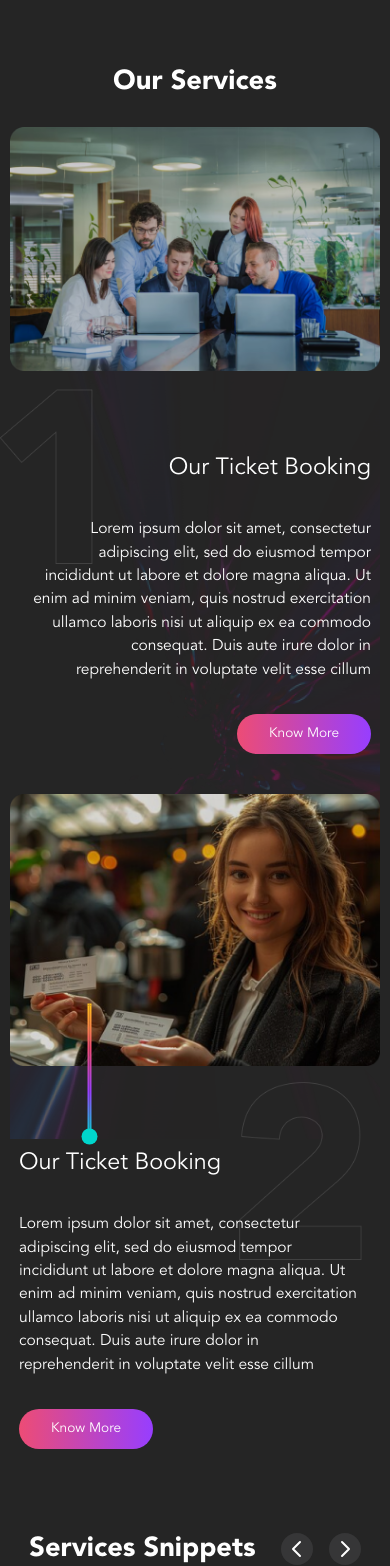
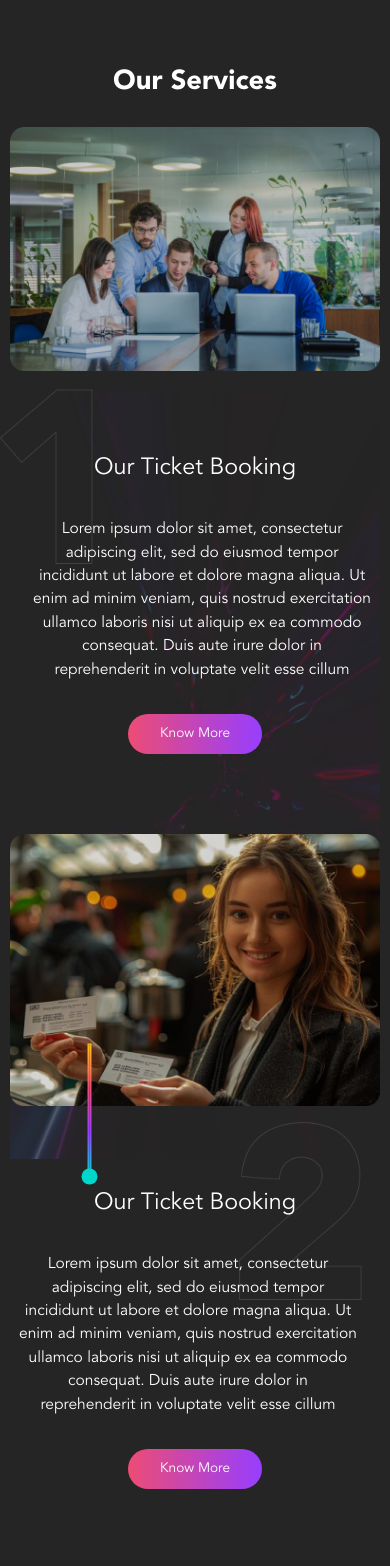
Before and after one commit to sanki92/Kicket, a React (Create React App) app: page / in a window 390 px wide. Shown: the part 802-2368 px from the top of the page. Built offline with nearby package versions, Linux system fonts and the light colour scheme; no server answers.

Commit message:
feat: add responsiveness for other sizes

```diff
--- a/src/pages/LandingPage.js
+++ b/src/pages/LandingPage.js
@@ -118,12 +118,12 @@ const LandingPage = () => {
       {/* Our services */}
       <div
         style={{ backgroundImage: `url(${serviceBg})` }}
-        className="w-[85%] text-white mx-auto block relative z-20 mt-[8rem] smM:mt-[4rem] bg-[center] bg-no-repeat mgM:w-[95%]"
+        className="w-[85%] lgM:w-[90%] text-white mx-auto block relative z-20 mt-[8rem] smM:mt-[4rem] bg-[center] bg-no-repeat mgM:w-[95%]"
       >
         <h1 className=" text-[45px] font-[750] mb-12 smM:text-center smM:mb-6 smM:text-[7vw] smM:whitespace-nowrap">
           Our Services
         </h1>
-        <div className="flex mgM:flex-col justify-between items-center">
+        <div className="flex mgM:flex-col justify-between items-center lgM:mb-[5rem]">
           <img src={ourService1} className="z-10 smM:hidden" />
           <img src={ourService1phone} className="z-10 hidden smM:block" />
 
@@ -136,17 +136,17 @@ const LandingPage = () => {
               src={serviceVector1}
               className="absolute -left-10 -top-20 w-[50%] z-10 smM:w-[40%] smM:top-0"
             />
-            <h1 className="text-[35px] font-normal smM:text-[6vw] smM:whitespace-nowrap smM:mt-[5rem]">
+            <h1 className="text-[35px] font-normal smM:text-[6vw] mgM:mx-auto mgM:mt-5 smM:whitespace-nowrap smM:mt-[5rem]">
               Our Ticket Booking
             </h1>
-            <p className="w-[96%] text-right text-xl leading-[35px] smM:text-[4vw] smM:leading-[6vw]">
+            <p className="w-[96%] text-right text-xl mgM:text-center lgM:text-[2vw] lgM:leading-[3vw] leading-[35px] smM:text-[4vw] smM:leading-[6vw]">
               Lorem ipsum dolor sit amet, consectetur adipiscing elit, sed do
               eiusmod tempor incididunt ut labore et dolore magna aliqua. Ut
               enim ad minim veniam, quis nostrud exercitation ullamco laboris
               nisi ut aliquip ex ea commodo consequat. Duis aute irure dolor in
               reprehenderit in voluptate velit esse cillum{" "}
             </p>
-            <button className="  smM:py-2 smM:px-[2rem] smM:text-[3.5vw] smM:leading-[6vw] py-4 px-[3rem] rounded-[50px] text-xl bg-gradient-to-r from-[#ED4C75] to-[#973EFF] text-white">
+            <button className="  smM:py-2 smM:px-[2rem] smM:text-[3.5vw] mgM:text-[2vw] mgM:px-[1.8rem] mgM:py-2 mgM:mx-auto smM:leading-[6vw] py-4 px-[3rem] rounded-[50px] text-xl bg-gradient-to-r from-[#ED4C75] to-[#973EFF] text-white">
               Know More
             </button>
           </div>
@@ -164,17 +164,17 @@ const LandingPage = () => {
               src={serviceVector2}
               className="absolute smM:right-0 smM:w-[40%] smM:top-0 -right-10 -top-20 w-[50%] z-0"
             />
-            <h1 className="text-[35px] font-normal  smM:text-[6vw] smM:whitespace-nowrap smM:mt-[5rem]">
+            <h1 className="text-[35px] font-normal  mgM:mx-auto mgM:mt-5 smM:text-[6vw] smM:whitespace-nowrap smM:mt-[5rem]">
               Our Ticket Booking
             </h1>
-            <p className="w-[96%] text-left text-xl leading-[35px]  smM:text-[4vw] smM:leading-[6vw]">
+            <p className="w-[96%] text-left text-xl  mgM:text-center  lgM:text-[2vw] lgM:leading-[3vw] leading-[35px]  smM:text-[4vw] smM:leading-[6vw]">
               Lorem ipsum dolor sit amet, consectetur adipiscing elit, sed do
               eiusmod tempor incididunt ut labore et dolore magna aliqua. Ut
               enim ad minim veniam, quis nostrud exercitation ullamco laboris
               nisi ut aliquip ex ea commodo consequat. Duis aute irure dolor in
               reprehenderit in voluptate velit esse cillum{" "}
             </p>
-            <button className=" smM:py-2 smM:px-[2rem] smM:text-[3.5vw] smM:leading-[6vw] py-4 px-[3rem] rounded-[50px] text-xl bg-gradient-to-r from-[#ED4C75] to-[#973EFF] text-white">
+            <button className=" smM:py-2 smM:px-[2rem] smM:text-[3.5vw] mgM:text-[2vw] mgM:px-[1.8rem] mgM:py-2 mgM:mx-auto smM:leading-[6vw] py-4 px-[3rem] rounded-[50px] text-xl bg-gradient-to-r from-[#ED4C75] to-[#973EFF] text-white">
               Know More
             </button>
           </div>
--- a/src/pages/Service1.js
+++ b/src/pages/Service1.js
@@ -29,12 +29,12 @@ const Service1 = () => {
         <h1 className="text-[#FFC019] font-[750] text-[45px]">Service 1</h1>
         <div className="w-full h-[10rem] bg-gradient-to-b from-black/0 to-[#252525]/100 absolute bottom-0"></div>
       </div>
-      <div className=" flex smM:flex-col text-white text-[20px] w-[85%] mx-auto gap-x-14 mt-14">
-        <img src={aboutImg} className="smM:hidden" />
+      <div className=" flex lgM:flex-col lgM:items-center text-white text-[20px] w-[85%] mx-auto gap-x-14 mt-14">
+        <img src={aboutImg} className="smM:hidden w-[30rem]" />
         <img src={ourService1phone} className="z-10 hidden smM:block" />
 
         <div className="flex flex-col justify-center gap-y-5">
-          <h1 className="text-white font-[750] text-[45px] smM:text-[7vw] smM:whitespace-nowrap smM:mt-5 smM:text-center">
+          <h1 className="text-white font-[750] text-[45px] lgM:text-center smM:text-[7vw] smM:whitespace-nowrap smM:mt-5 smM:text-center">
             Service
           </h1>
           <p className="leading-[35px]  smM:text-[4vw] smM:leading-[6vw]">
@@ -65,7 +65,7 @@ const Service1 = () => {
             </h1>
           </div>
           <div className="flex items-center justify-center">
-            <div className="bg-[#363637] border border-[#D9D9D9] h-[15rem] w-[18rem] rounded-2xl flex items-center justify-center">
+            <div className="bg-[#363637] border border-[#D9D9D9] h-[15rem] w-[18rem] lgM:h-[13rem] lgM:w-[15rem] rounded-2xl flex items-center justify-center">
               <img src={ticket} />
             </div>
           </div>
--- a/src/pages/Service2.js
+++ b/src/pages/Service2.js
@@ -29,12 +29,12 @@ const Service2 = () => {
         <h1 className="text-[#FFC019] font-[750] text-[45px]">Service 2</h1>
         <div className="w-full h-[10rem] bg-gradient-to-b from-black/0 to-[#252525]/100 absolute bottom-0"></div>
       </div>
-      <div className=" flex smM:flex-col text-white text-[20px] w-[85%] mx-auto gap-x-14 mt-14">
-        <img src={aboutImg} className="smM:hidden" />
+      <div className=" flex lgM:flex-col lgM:items-center text-white text-[20px] w-[85%] mx-auto gap-x-14 mt-14">
+        <img src={aboutImg} className="smM:hidden w-[30rem]" />
         <img src={ourService1phone} className="z-10 hidden smM:block" />
 
         <div className="flex flex-col justify-center gap-y-5">
-          <h1 className="text-white font-[750] text-[45px] smM:text-[7vw] smM:whitespace-nowrap smM:mt-5 smM:text-center">
+          <h1 className="text-white font-[750] text-[45px] lgM:text-center smM:text-[7vw] smM:whitespace-nowrap smM:mt-5 smM:text-center">
             Service
           </h1>
           <p className="leading-[35px]  smM:text-[4vw] smM:leading-[6vw]">
--- a/src/pages/WhyKicket.js
+++ b/src/pages/WhyKicket.js
@@ -46,14 +46,14 @@ const WhyKicket = () => {
           <div className="w-full h-[10rem] smM:h-[5rem] bg-gradient-to-b from-black/0 to-[#252525]/100 absolute bottom-0"></div>
         </div>
 
-        <div className=" flex smM:flex-col text-white text-[20px] w-[85%] smM:w-[90%] mx-auto gap-x-14 mt-14">
-          <img src={aboutImg} className="smM:hidden" />
+        <div className=" flex lgM:flex-col lgM:items-center text-white  text-[20px] w-[85%] smM:w-[90%] mx-auto gap-x-14 mt-14">
+          <img src={aboutImg} className="smM:hidden w-[30rem]" />
           <img src={ourService1phone} className="hidden smM:block" />
 
 
-          <div className="flex flex-col justify-center gap-y-5">
+          <div className="flex flex-col justify-center gap-y-5 lgM:items-center">
             <h1 className="text-white font-[750] text-[45px] smM:text-[7vw] smM:whitespace-nowrap smM:text-center smM:mt-3">About Kicket</h1>
-            <p className="leading-[35px]  smM:text-[4vw] smM:leading-[6vw]">
+            <p className="leading-[35px]  smM:text-[4vw] smM:leading-[6vw] lgM:text-[2vw] lgM:leading-[3vw]">
               Lorem ipsum dolor sit amet, consectetur adipiscing elit, sed do
               eiusmod tempor incididunt ut labore et dolore magna aliqua. Ut
               enim ad minim veniam, quis nostrud exercitation ullamco laboris
@@ -67,12 +67,12 @@ const WhyKicket = () => {
 
         <Stories data={stories} dir={"stories"} isPhone={isPhone}/>
 
-        <div className=" flex smM:flex-col text-white text-[20px] w-[85%] smM:w-[90%] mx-auto gap-x-14 mt-14">
-          <img src={aboutImg} className="smM:hidden" />
+        <div className=" flex lgM:flex-col lgM:items-center text-white text-[20px] w-[85%] smM:w-[90%] mx-auto gap-x-14 mt-14">
+          <img src={aboutImg} className="smM:hidden w-[30rem]" />
           <img src={ourService1phone} className="z-10 hidden smM:block" />
 
           <div className="flex flex-col justify-center gap-y-10">
-            <h1 className="text-white font-[750] text-[45px] smM:text-[7vw] smM:whitespace-nowrap smM:text-center smM:mt-5">Why Choose Us</h1>
+            <h1 className="text-white font-[750] lgM:text-center text-[45px] smM:text-[7vw] smM:whitespace-nowrap smM:text-center smM:mt-5">Why Choose Us</h1>
 
             <WhyChoose />
           </div>
```
